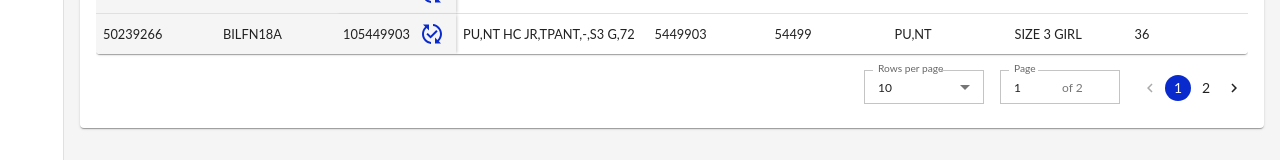
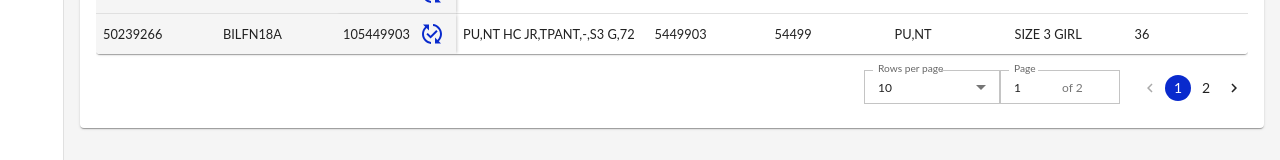
Before and after one commit to shanawarAnsari/rate-of-operation, a React (Create React App) app in the folder rate_of_operation/: page /operations/rate-of-operation in a window 1280 px wide. Shown: the part 577-737 px from the top of the page. Built offline with nearby package versions, Linux system fonts and the light colour scheme.

Commit message:
add kc logo- minor change

```diff
--- a/rate_of_operation/src/pages/Operations/RateOfOperation/components/RateOfOperationTable.tsx
+++ b/rate_of_operation/src/pages/Operations/RateOfOperation/components/RateOfOperationTable.tsx
@@ -332,7 +332,7 @@ const RateOfOperationTable: React.FC<RateOfOperationTableProps> = ({ data }) =>
               value={table.getState().pagination.pageSize}
               onChange={handleRowsPerPageChange}
               label="Rows per page"
-              sx={{ fontSize: "0.75rem", borderRadius: 0 }}
+              sx={{ fontSize: "0.75rem", borderRadius: 0, mr: -2 }}
             >
               {[5, 10, 20, 35, 50, 100].map((pageSize) => (
                 <MenuItem key={pageSize} value={pageSize}>
--- a/rate_of_operation/src/pages/Operations/Wrenchtime/components/WrenchTimeTable.tsx
+++ b/rate_of_operation/src/pages/Operations/Wrenchtime/components/WrenchTimeTable.tsx
@@ -331,7 +331,7 @@ const WrenchTimeTable: React.FC<WrenchTimeTableProps> = ({ data }) => {
               value={table.getState().pagination.pageSize}
               onChange={handleRowsPerPageChange}
               label="Rows per page"
-              sx={{ fontSize: "0.75rem" }}
+              sx={{ fontSize: "0.75rem", borderRadius: 0, mr: -2 }}
             >
               {[5, 10, 20, 35, 50, 100].map((pageSize) => (
                 <MenuItem key={pageSize} value={pageSize}>
```
